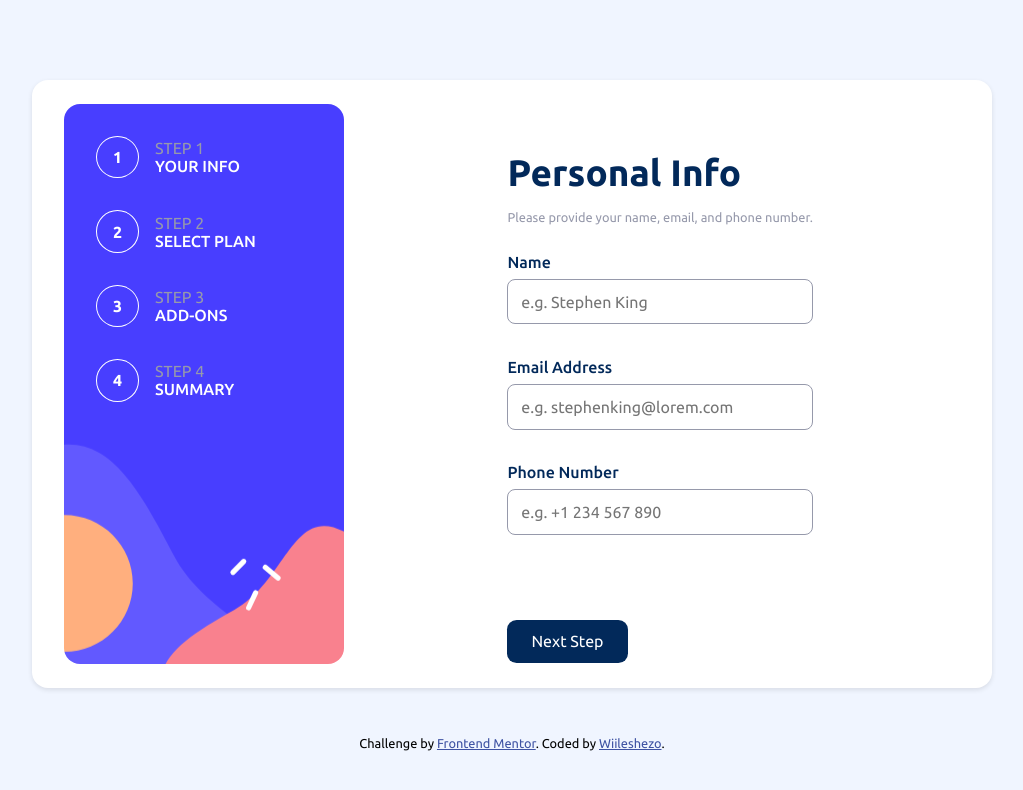
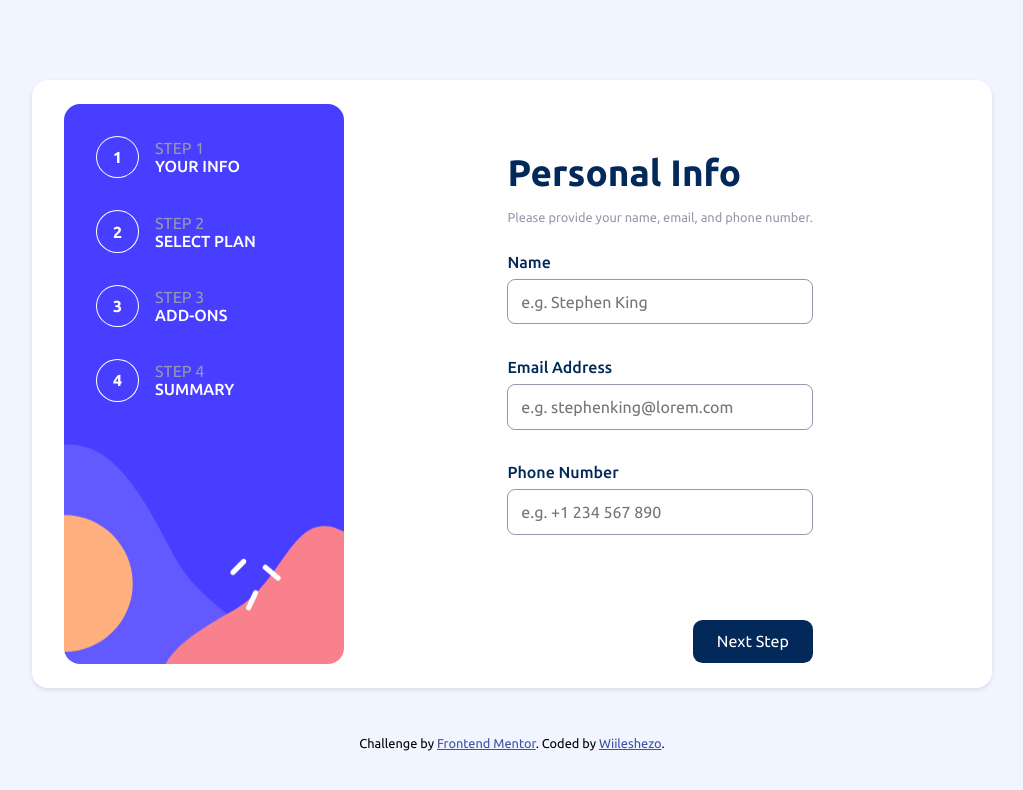
Before and after one commit to Wiileshezo/multi-step-form-main, a Vue app: page / in a window 1280 px wide. Shown: the top 790 px of the page, without its empty margins (128-1151 px from the left). Built offline with nearby package versions, Linux system fonts and the light colour scheme.

Commit message:
edit the next button position

```diff
--- a/src/components/steps/Step1.vue
+++ b/src/components/steps/Step1.vue
@@ -3,7 +3,6 @@ import { useFormStore } from "@/store/formStore";
 // import { computed } from "vue";
 
 const formStore = useFormStore();
-// const step = computed(() => formStore.step);
 </script>
 
 <template>
--- a/src/components/views/StepNavigation.vue
+++ b/src/components/views/StepNavigation.vue
@@ -1,5 +1,5 @@
 <script setup>
-import { computed } from "vue";
+import { computed, KeepAlive } from "vue";
 
 import Step1 from "../steps/Step1.vue";
 import Step2 from "../steps/Step2.vue";
@@ -25,10 +25,11 @@ const currentComponent = computed(() => steps[formStore.step]);
 <template>
   <div class="step-navigation-container display-flex gap1">
     <form @submit.prevent>
-      <component :is="currentComponent" />
+      <KeepAlive>
+        <component :is="currentComponent" />
+      </KeepAlive>
       <base-card class="btn-card btn-position display-flex gap1">
         <base-button
-          class="next-btn"
           type="button"
           mode="flat"
           @click="formStore.prevStep"
@@ -57,6 +58,8 @@ const currentComponent = computed(() => steps[formStore.step]);
 
 .next-btn {
   margin-top: 5rem;
+
+  margin-left: auto;
 }
 
 @media (max-width: 770px) {
```
